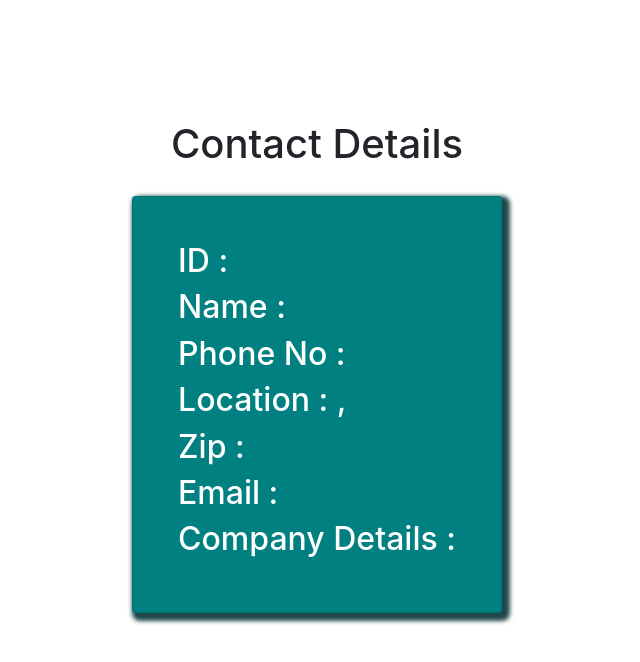
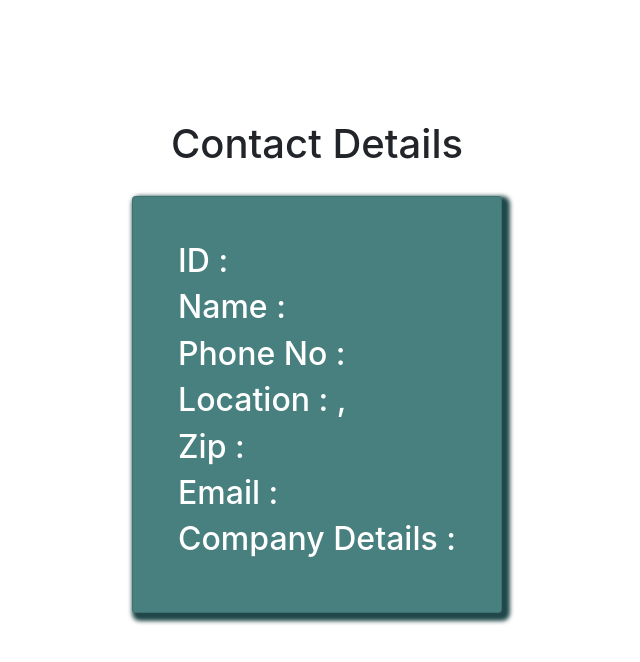
Before and after one commit to Mahesh-Umachagi/Smooper, an Angular app in the folder client/: page /contactsdetails in a window 1280 px wide. Shown: the top 662 px of the page, without its empty margins (323-963 px from the left). Built offline with nearby package versions, Linux system fonts and the light colour scheme; no server answers.

Commit message:
third commit

```diff
--- a/client/src/app/contactsdetails/contactsdetails.component.css
+++ b/client/src/app/contactsdetails/contactsdetails.component.css
@@ -1,13 +1,15 @@
-.container{
+.container {
   margin-top: 100px;
 }
-h1{
+
+h1 {
   text-align: center;
   padding: 20px;
 }
-.card{
+
+.card {
   margin: auto;
-    background-color: teal;
+  background-color: rgb(72, 128, 128);
   color: white;
   padding: 25px;
   box-shadow: 4px 4px 4px 4px rgb(32, 71, 73);
```
Lines whose indentation alone changed are shown as unchanged.
